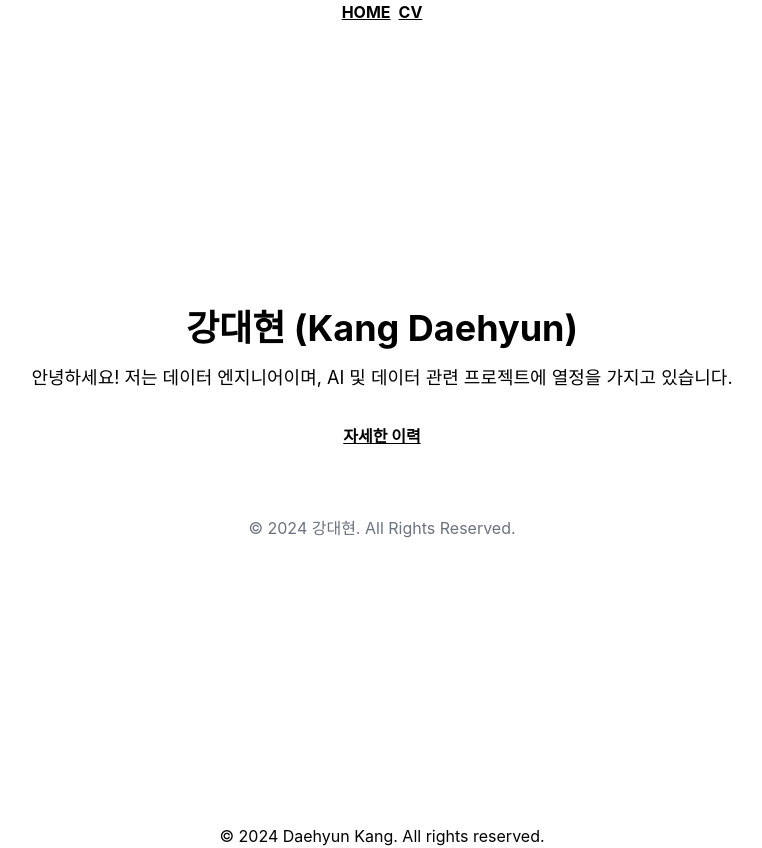
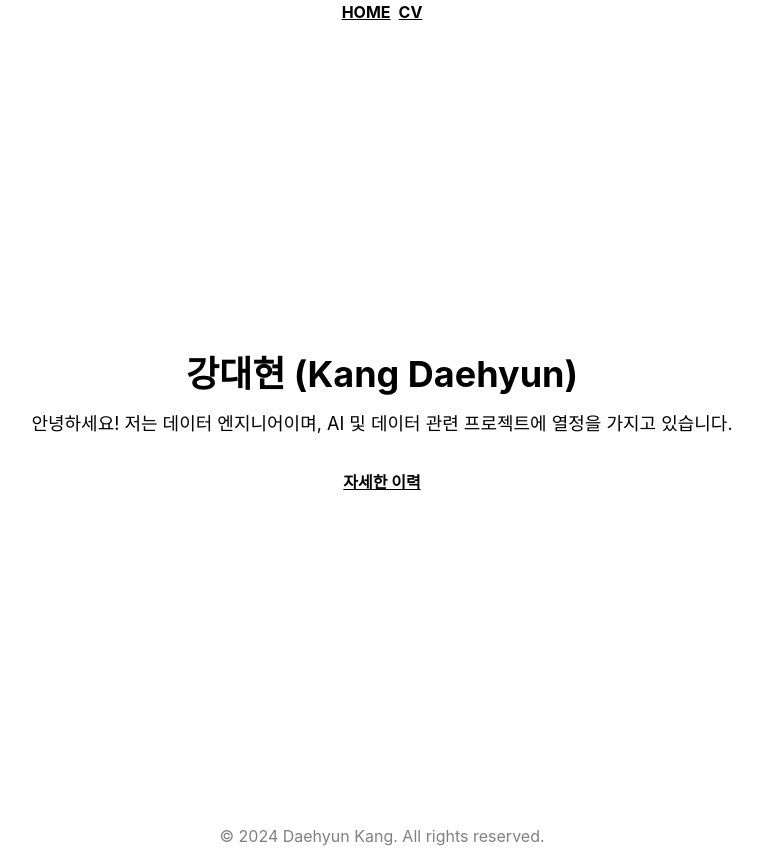
Before and after one commit to daehyuh/daehyundev, a Next.js app: page / in a window 1280 px wide. Shown: the whole page, without its empty margins (258-1020 px from the left). Built offline with nearby package versions, Linux system fonts and the light colour scheme.

Commit message:
todo : add 3d model

```diff
--- a/src/app/footer.js
+++ b/src/app/footer.js
@@ -1,7 +1,9 @@
+import "./globals.css";
+
 export default function Footer() {
 
     return (
-        <div className="print:hidden">
+        <div className="print:hidden text-muted-foreground">
             © 2024 Daehyun Kang. All rights reserved.
         </div>
     );
--- a/src/app/page.js
+++ b/src/app/page.js
@@ -18,25 +18,9 @@ export default function HomePage() {
             >
               자세한 이력
             </a>
-            {/* <a
-              href="/projects"
-              className="text-blue-500 underline hover:text-blue-700"
-            >
-              프로젝트 보기
-            </a> */}
-            {/* <a
-              href="/contact"
-              className="text-blue-500 underline hover:text-blue-700"
-            >
-              연락처
-            </a> */}
           </div>
         </nav>
 
-        {/* Footer */}
-        <footer className="mt-12 text-sm text-gray-500">
-          <p>© 2024 강대현. All Rights Reserved.</p>
-        </footer>
       </div>
     );
   }
```
Also changed, not shown: package.json (+7 -2 lines), 2 other files (tests, documents, lock files or other folders).
